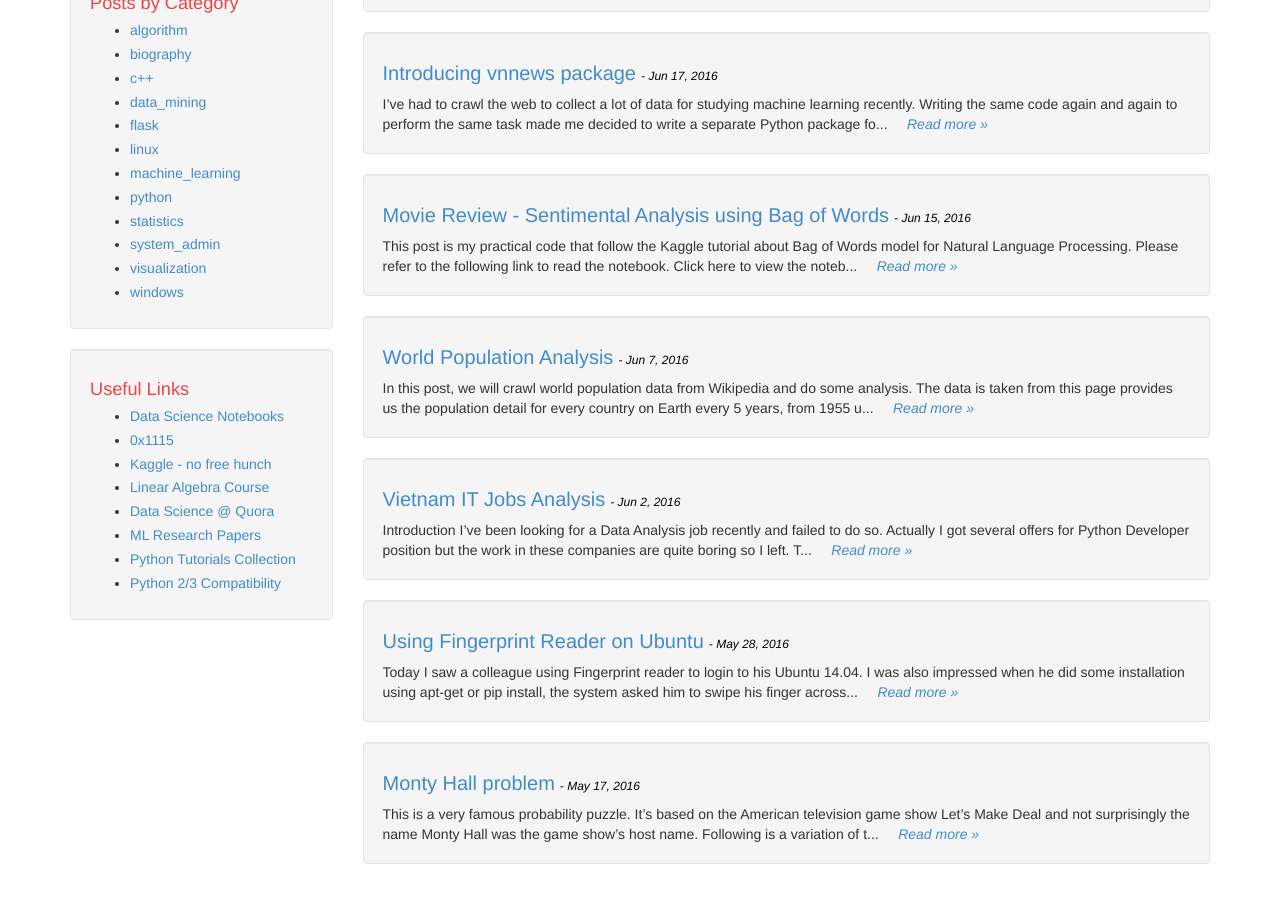
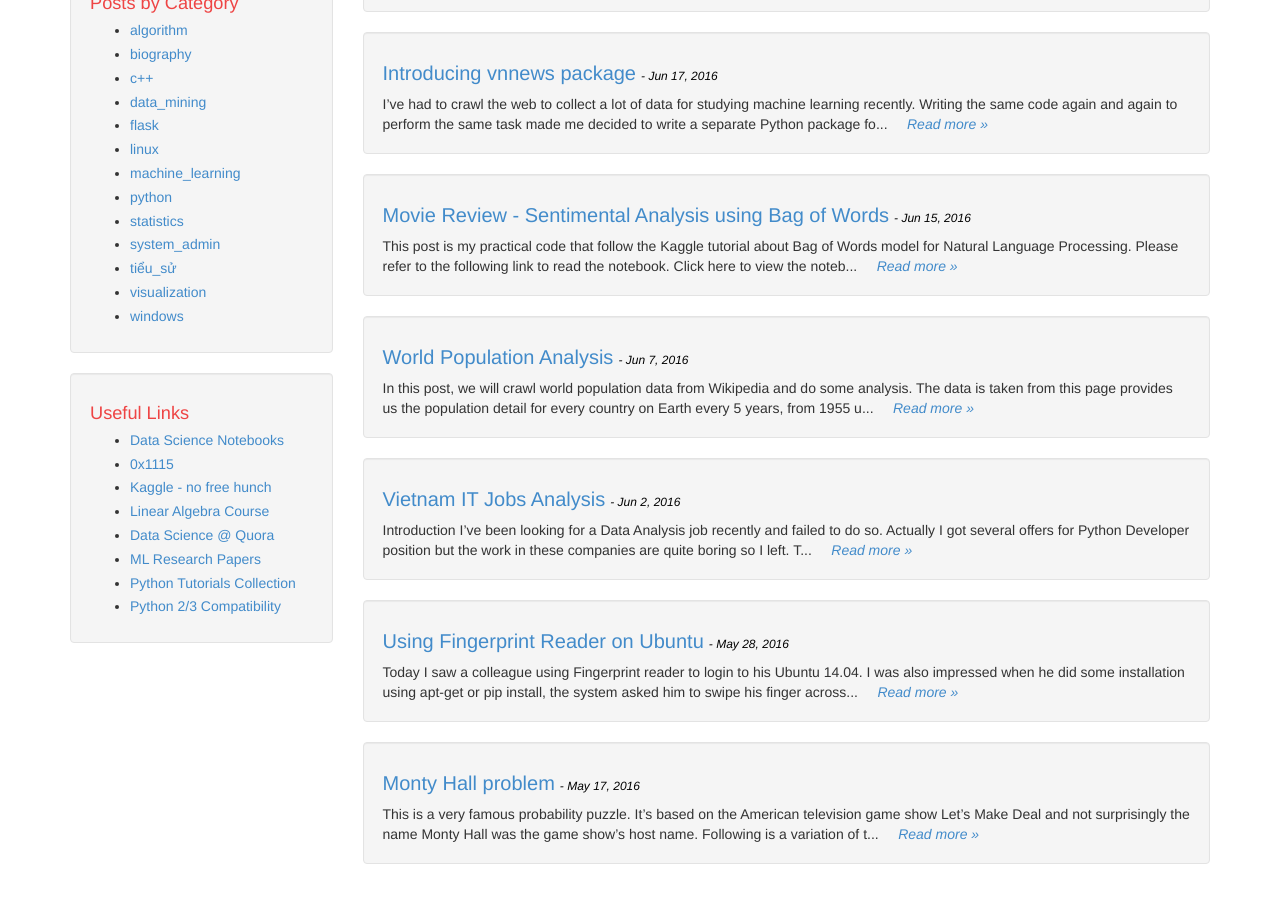
Before and after one commit to hoanvu/hoanvu.github.io, a Jekyll site: the page built from index.html, in a window 1280 px wide and 900 px high, scrolled down 609 px. Built offline with Jekyll 4.4.1, drawn with Linux system fonts in a browser that asks for light colours; the list of posts is cut into pages by our own code.

Commit message:
update categories

```diff
--- a/_posts/2016-07-23-tieu-su-marissa-mayer-3.md
+++ b/_posts/2016-07-23-tieu-su-marissa-mayer-3.md
@@ -2,8 +2,8 @@
 layout: post
 title: "Tiểu sử Marissa Mayer - 3"
 date: 2016-07-22 10:00:10 +0700
-categories: biography
-tags: marissa_mayer biography
+categories: tiểu_sử
+tags: marissa_mayer biography tiểu_s
 ---
 
 #### Mục lục
--- /dev/null
+++ b/category/tiểu_sử/index.html
@@ -0,0 +1,4 @@
+---
+layout: category
+category: tiểu_s
+---
```
